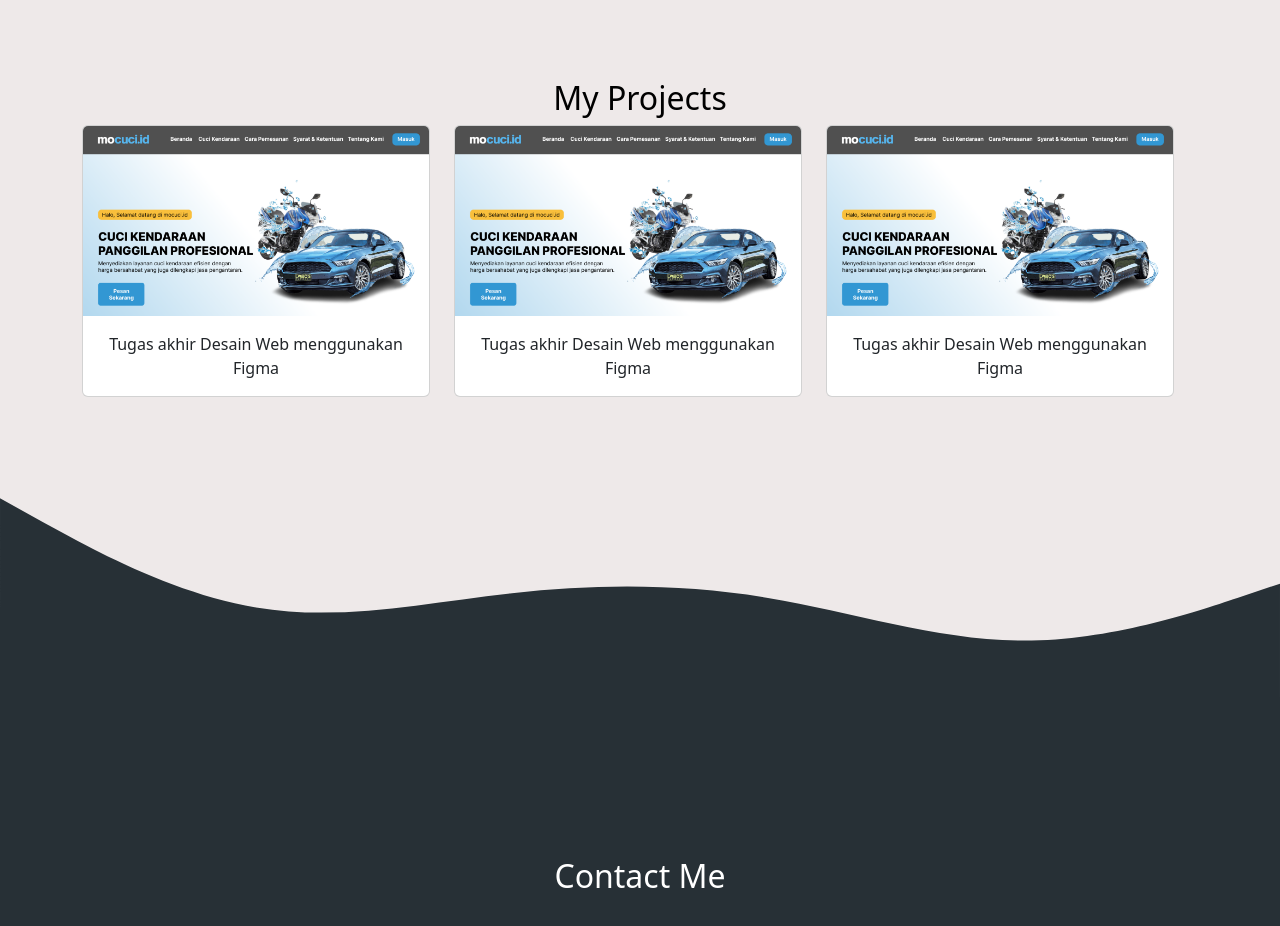
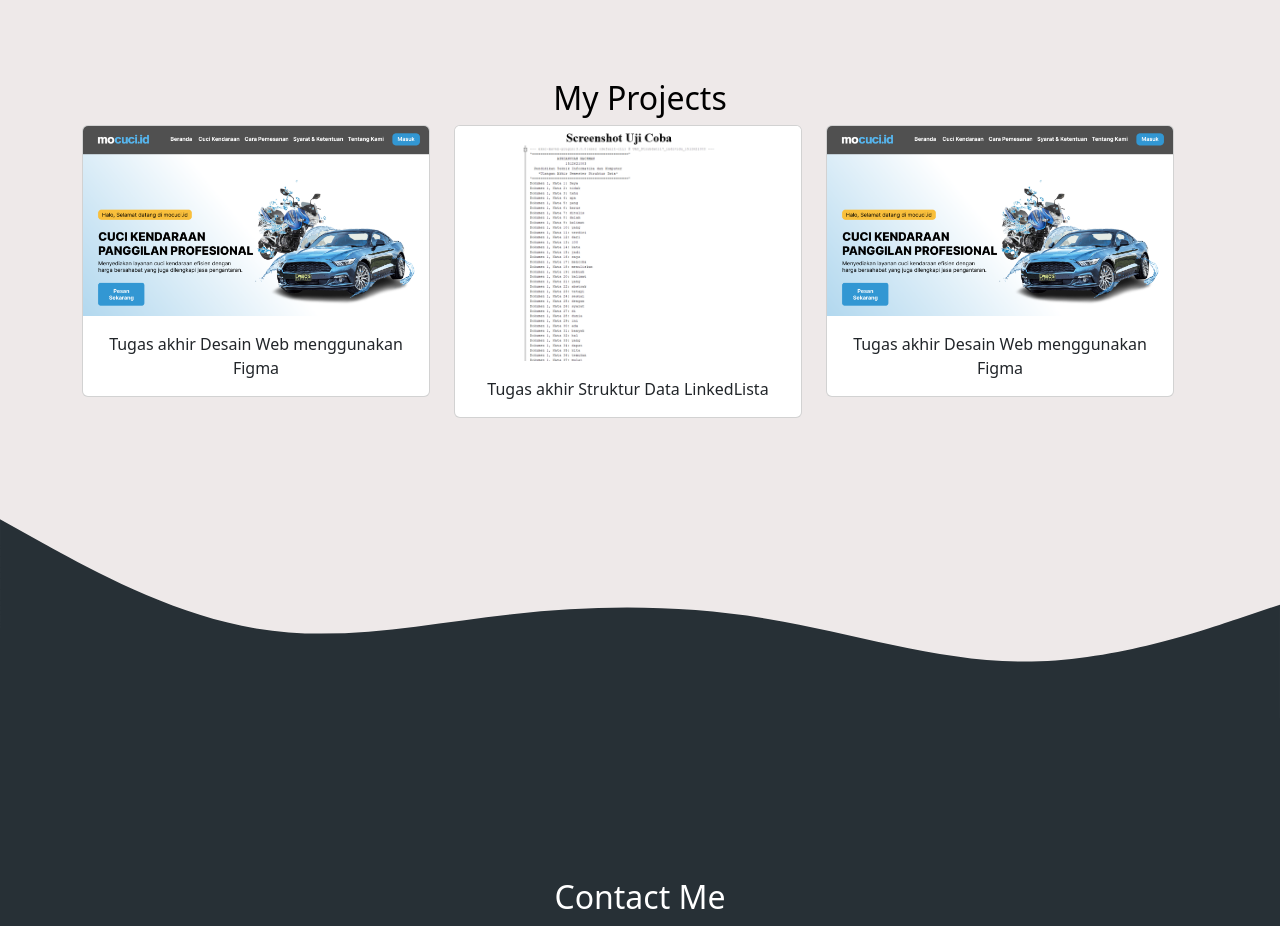
Before and after one commit to Shinefryou/apriansyahrachman.github.io, a plain HTML site: page index.html in a window 1280 px wide. Shown: the part 1480-2406 px from the top of the page. Drawn offline with nearby package versions, Linux system fonts and the light colour scheme.

```diff
--- a/index.html
+++ b/index.html
@@ -96,9 +96,9 @@
                     </div>
                     <div class="col-md-4 mb-3">
                         <div class="card">
-                            <img src="img/projects/Mocuci.png" class="card-img-top" alt="Mocuci">
+                            <img src="img/projects/LinkedList.png" class="card-img-top" alt="Mocuci">
                             <div class="card-body">
-                              <p class="card-text">Tugas akhir Desain Web menggunakan Figma</p>
+                              <p class="card-text">Tugas akhir Struktur Data LinkedLista</p>
                             </div>
                           </div>
                     </div>
```
